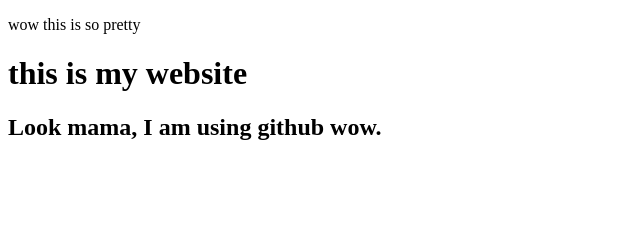
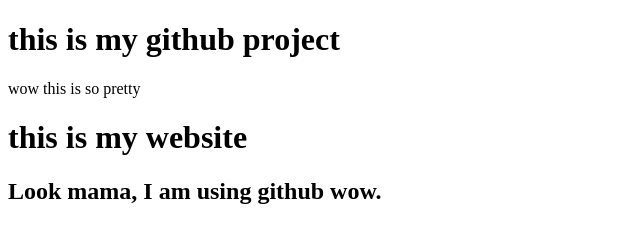
Before and after one commit to ronibd/my_first_project, a plain HTML site: page index.html in a window 1280 px wide. Shown: the whole page, without its empty margins (0-640 px from the left). Drawn offline with Linux system fonts and the light colour scheme.

Commit message:
add header

```diff
--- a/index.html
+++ b/index.html
@@ -5,6 +5,7 @@
     <meta name="viewport" content="width=device-width, initial-scale=1.0">
     <title>Document</title>
 </head>
+<h1>this is my github project</h1>
 <body>
     <P>wow this is so pretty</P>
     <h1>this is my website</h1>
```
